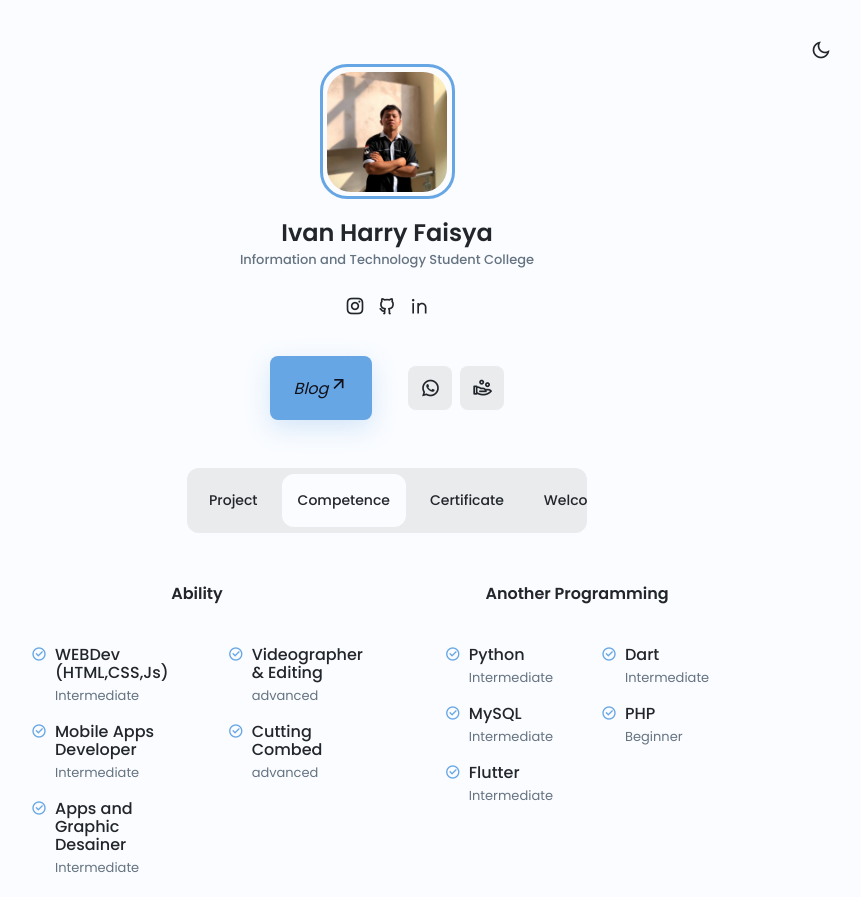
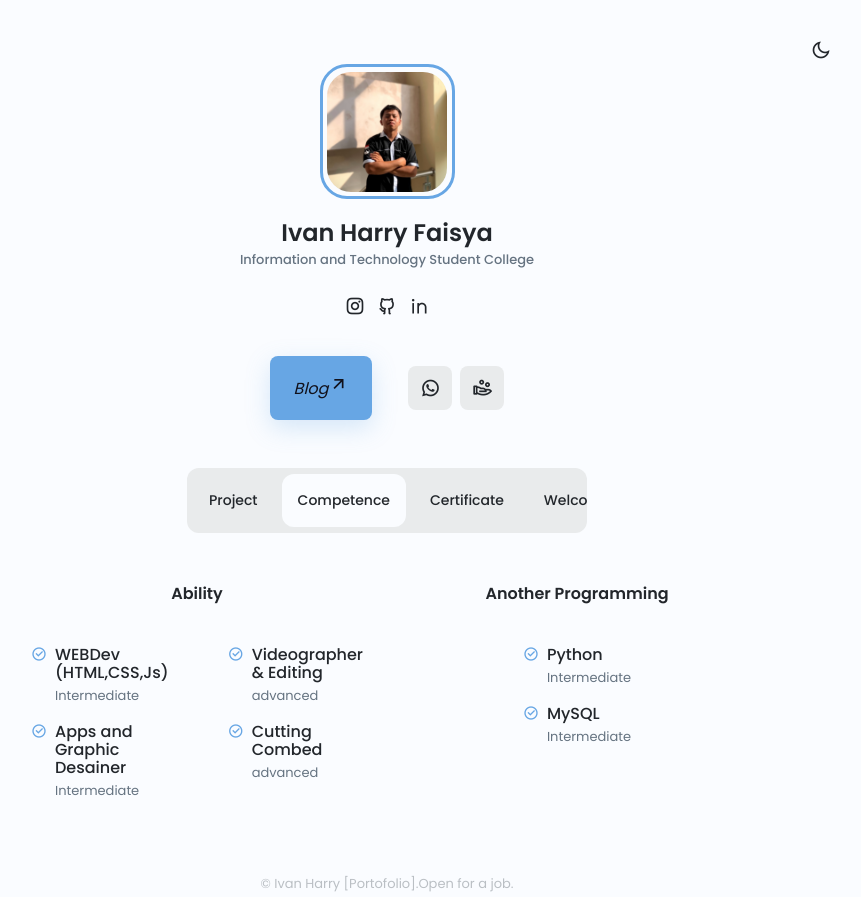
Before and after one commit to Ivanharry203/ivan-portofolio-, a plain HTML site: page index.html in a window 1280 px wide. Shown: the top 897 px of the page, without its empty margins (253-1114 px from the left). Drawn offline with nearby package versions, Linux system fonts and the light colour scheme; no server answers.

Commit message:
Update index.html

```diff
--- a/index.html
+++ b/index.html
@@ -51,17 +51,16 @@
                         </span>
                     </a>
 
-                    <!-- OPCIONAL - Si necesitas agregar tu CV descomenta esto -->
                     <!-- <a download="" href="/assets/pdf/tmcyber.pdf" class="button">
                         Descargar CV <i class="ri-download-line"></i>
                     </a> -->
 
                     <div class="profile__buttons-small">
-                        <!-- EDITAR - Agrega tu código de país y tu número de teléfono -->
+
                         <a href="https://api.whatsapp.com/send?phone=6283841427656&text=hello Ivan,can we talk now?" target="_blank" class="button button__small button__gray">
                             <i class="ri-whatsapp-line"></i>
                         </a>
-                        <!-- EDITAR - Si aceptas donaciones por Ko-Fi cambia tu nombre de usuaurio -->
+
                         <a href="https://saweria.co/IvanHarry" target="_blank" class="button button__small button__gray">
                             <i class="ri-hand-coin-line"></i>
                         </a>
@@ -70,10 +69,10 @@
             </div>
         </header>
 
-        <!--=============== MAIN ===============-->
+
         <main class="main">
             <section class="filters container">
-                <!--=============== FILTERS TABS ===============-->
+
                 <ul class="filters__content">
                     <button class="filters__button" data-target="#projects">
                         Project
@@ -90,10 +89,10 @@
                 </ul>
 
                 <div class="filters__sections">
-                    <!--=============== PROJECTS ===============-->
+
                     <div class="projects__content grid" data-content id="projects">
                         <article class="projects__card">
-                            <!-- EDITAR - Puedes cambiar la imagen con una rectangular (Ej: 600 x 400, 1000 x 800, 1200 x 1000, etc) -->
+
                             <img src="assets/img/web_amma.png" alt="" class="projects__img">
 
                             <div class="projects__modal">
@@ -107,7 +106,7 @@
                             </div>
                         </article>
 
-                        <!-- OPCIONAL - Puedes descomentar esto si necesitas agregar más proyectos-->
+
 
                         <article class="projects__card">
                             <img src="assets/img/Tien.png" alt="" class="projects__img">
@@ -204,8 +203,7 @@
                         </article>-->
                     </div>
 
-                    <!--=============== SKILLS ===============-->
-                    <!-- EDITAR - Cámbialo dependiendo de tus Habilidades -->
+
                     <div class="skills__content grid filters__active" data-content id="skills">
                         <div class="skills__area">
                             <h3 class="skills__title">Ability</h3>
@@ -217,15 +215,6 @@
 
                                         <div>
                                             <h3 class="skills__name">WEBDev (HTML,CSS,Js)</h3>
-                                            <span class="skills__level">Intermediate</span>
-                                        </div>
-                                    </div>
-
-                                    <div class="skills__data">
-                                        <i class="ri-checkbox-circle-line"></i>
-
-                                        <div>
-                                            <h3 class="skills__name">Mobile Apps Developer</h3>
                                             <span class="skills__level">Intermediate</span>
                                         </div>
                                     </div>
@@ -285,34 +274,6 @@
                                         </div>
                                     </div>
 
-                                    <div class="skills__data">
-                                        <i class="ri-checkbox-circle-line"></i>
-
-                                        <div>
-                                            <h3 class="skills__name">Flutter</h3>
-                                            <span class="skills__level">Intermediate</span>
-                                        </div>
-                                    </div>
-                                </div>
-
-                                <div class="skills__group">
-                                    <div class="skills__data">
-                                        <i class="ri-checkbox-circle-line"></i>
-
-                                        <div>
-                                            <h3 class="skills__name">Dart</h3>
-                                            <span class="skills__level">Intermediate</span>
-                                        </div>
-                                    </div>
-
-                                    <div class="skills__data">
-                                        <i class="ri-checkbox-circle-line"></i>
-
-                                        <div>
-                                            <h3 class="skills__name">PHP</h3>
-                                            <span class="skills__level">Beginner</span>
-                                        </div>
-                                    </div>
                                 </div>
                             </div>
                         </div>
```
